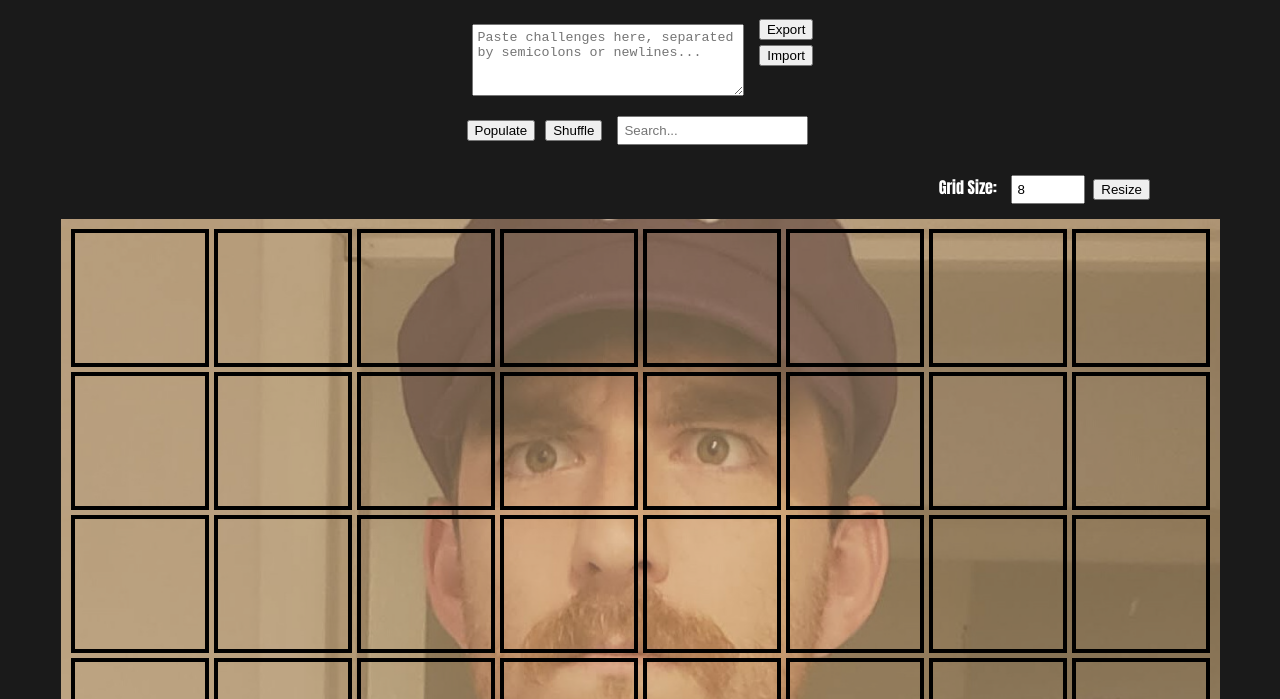
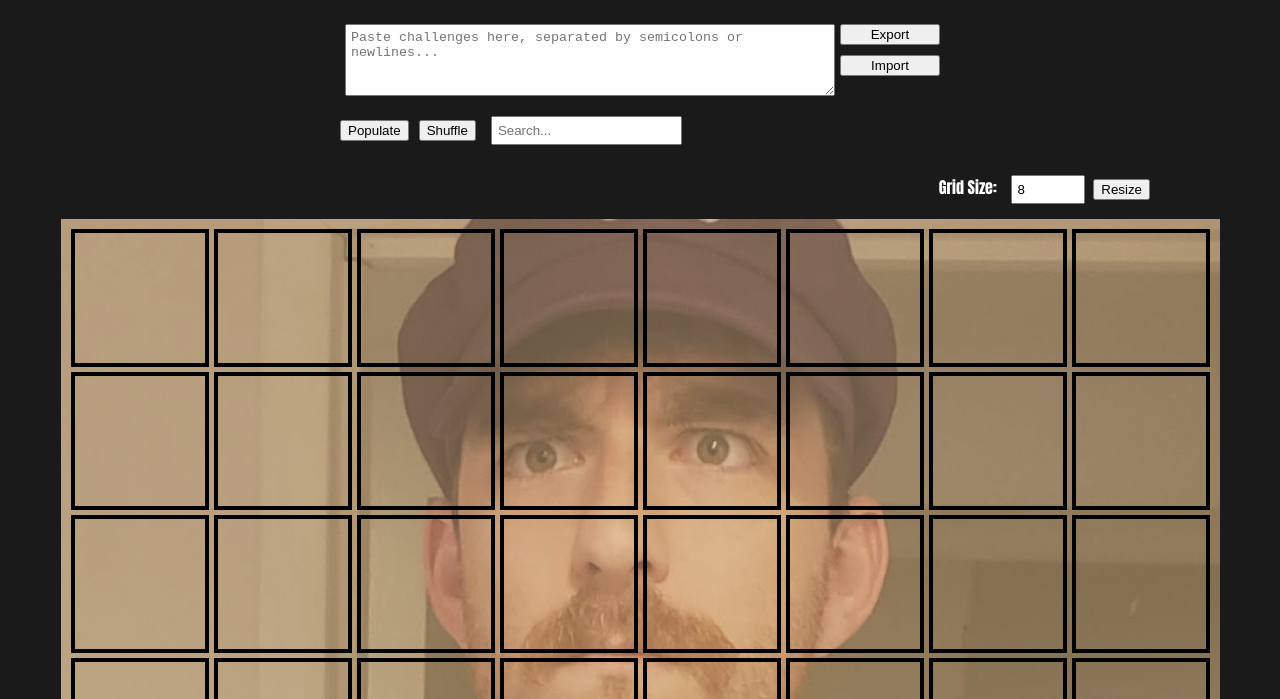
Before and after one commit to DougDougLurker/bingocard, a plain HTML site: page index.html in a window 1280 px wide. Shown: the part 101-800 px from the top of the page. Drawn offline with Linux system fonts and the light colour scheme.

Commit message:
Update index.html

```diff
--- a/index.html
+++ b/index.html
@@ -22,12 +22,33 @@
     }
     #controls {
       margin-bottom: 20px;
-	  max-width: 100%
+	  width: 100%;
+	  max-width: 600px;
     }
     textarea, input {
       margin: 5px;
       padding: 5px;
     }
+	#bulkInput {
+	  width: 100%;
+	  max-width: 600px;
+	  box-sizing: border-box;
+	}
+
+	@media (max-width: 600px) {
+	  #bulkInput {
+		max-width: 300px;
+	  }
+	  .btn {
+		max-width: 65px;
+	  }
+	}
+
+	.btn {
+		width: 100px;
+		margin-top:5px;
+	}
+
     .grid-wrapper {
       background-color: #D2B48C;
       padding: 10px;
@@ -144,13 +165,13 @@
   <h1>Mario Maker Bingo</h1>
   <div id="controls">
     <div style="display: flex; gap: 10px; align-items: flex-start; flex-wrap: wrap;">
-      <div style="flex-grow: 1; display: flex; flex-direction: column;">
-        <textarea id="bulkInput" rows="4" cols="30" placeholder="Paste challenges here, separated by semicolons or newlines..."></textarea>
+	  <div style="flex-grow: 1; display: flex; flex-direction: column;">
+        <textarea id="bulkInput" rows="4" placeholder="Paste challenges here, separated by semicolons or newlines..."></textarea>
       </div>
       <div style="display: flex; flex-direction: column; gap: 5px;">
-        <button onclick="exportGrid()">Export</button>
+        <button class="btn" onclick="exportGrid()">Export</button>
         <input type="file" id="importFileInput" style="display: none;" accept="application/json" onchange="importFromFile(event)">
-        <button onclick="document.getElementById('importFileInput').click()">Import</button>
+        <button class="btn" onclick="document.getElementById('importFileInput').click()">Import</button>
       </div>
     </div>
     <div style="display: flex; gap: 10px; align-items: center; flex-wrap: wrap; margin-top: 10px;">
```
